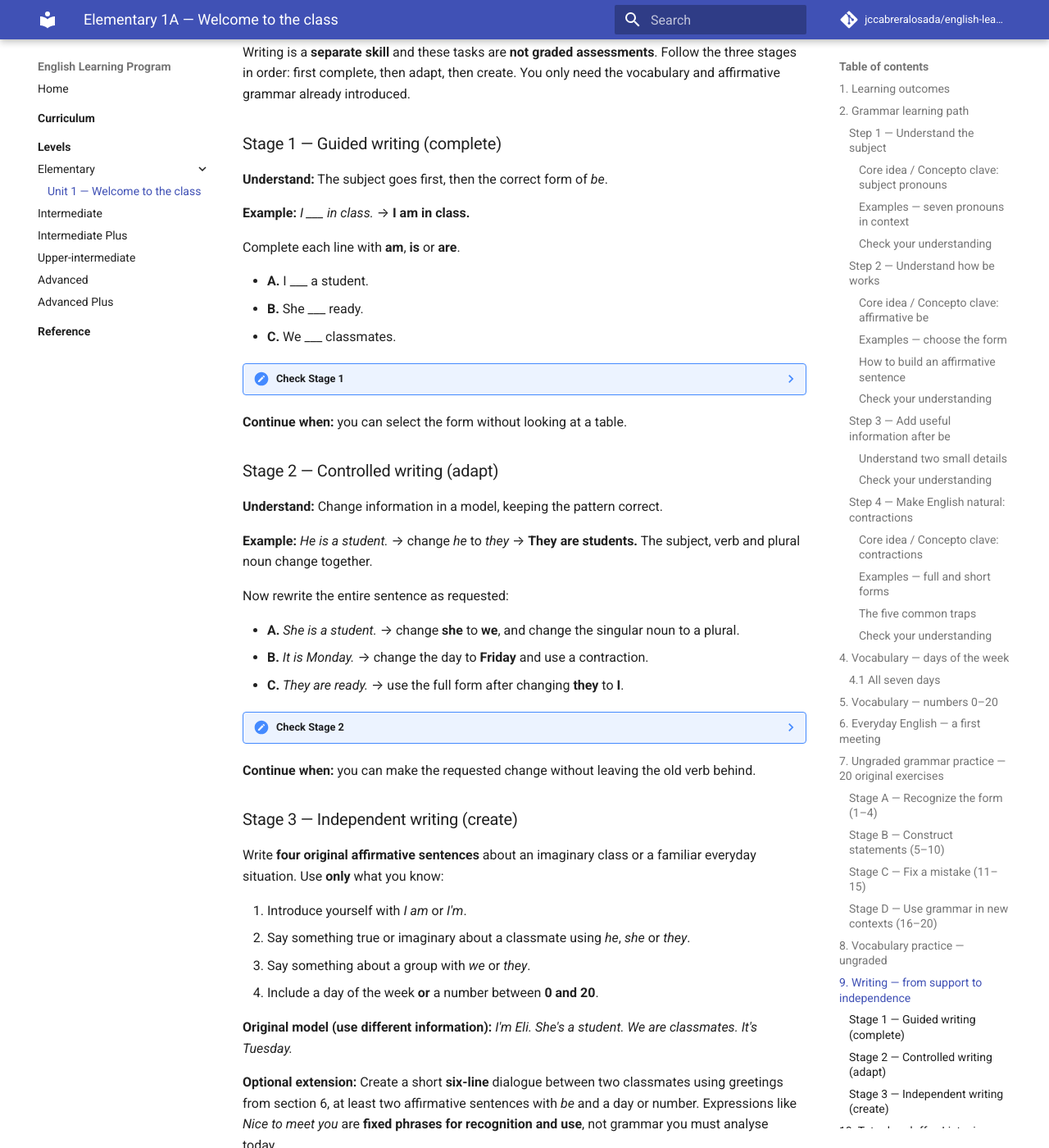
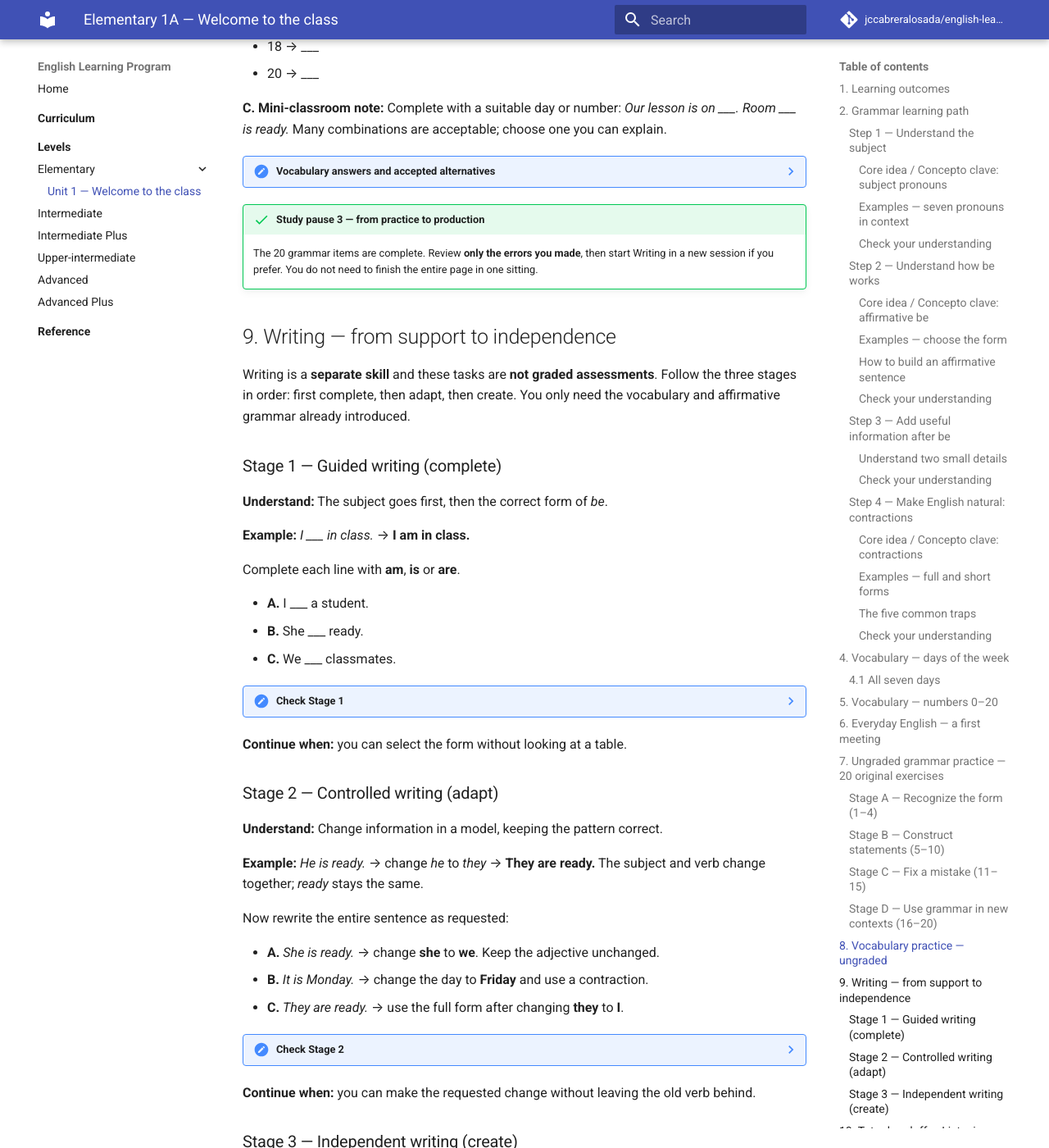
Before and after one commit to jccabreralosada/english-learning-course, an MkDocs documentation site: the page built from docs/elementary/unit_01/lesson_a.md, in a window 1280 px wide and 1400 px high, scrolled down 11651 px. Shown: the whole window at 82% size. Built offline with MkDocs 1.6.1 and Material for MkDocs 9.7.7, drawn with Linux system fonts in a browser that asks for light colours; comment, search, counter and statistics services are not loaded; some of the changed text lies outside the part shown.

Commit message:
fix(elementary): correct study reference, avoid premature plurals and add natural study breaks

```diff
--- a/docs/elementary/unit_01/lesson_a.md
+++ b/docs/elementary/unit_01/lesson_a.md
@@ -41,7 +41,7 @@ By the end, you should be able to:
 
 ## 2. Grammar learning path
 
-Work through these four steps in order. Each step has a **short example** and a **check** before you continue. The longer ungraded practice is in section 6.
+Work through these four steps in order. Each step has a **short example** and a **check** before you continue. The longer ungraded grammar practice is in section 7.
 
 ### Step 1 — Understand the subject
 
@@ -221,6 +221,9 @@ An affirmative statement becomes meaningful when we add information after the ve
 !!! info "What comes next?"
     **1B:** negatives and questions with *be*. **1C:** possessive adjectives. You can recognize fixed expressions that contain later structures, but you do **not** need to produce those grammar patterns in 1A.
 
+!!! success "Study pause 1 — check before moving on"
+    You have finished four short grammar steps. Without looking, say the seven subject pronouns, match each one to **am**, **is** or **are**, and make two new affirmative sentences. If this feels difficult, revisit **one step**, not the whole lesson. Take a break before Vocabulary if useful.
+
 ## 4. Vocabulary — days of the week
 
 ### 4.1 All seven days
@@ -308,6 +311,9 @@ These are natural **fixed expressions** for recognition and simple use. Do not t
 > **B:** Welcome to the class, Ana.
 
 *This is ...* is introduced as a useful **chunk**, not as a full lesson about demonstratives. Complex modal and phrasal-verb structures are deliberately deferred; familiar phrases are more useful at this stage.
+
+!!! success "Study pause 2 — vocabulary checkpoint"
+    Before the longer practice, name all seven days in order and write **zero, five, twelve, fifteen and twenty** correctly. Continue now or return in a separate study session.
 
 ## 7. Ungraded grammar practice — 20 original exercises
 
@@ -410,6 +416,9 @@ These do **not** count toward the 20 grammar exercises.
     **C:** Example: *Our lesson is on Wednesday. Room seven is ready.* Any correctly spelled day and any number appropriate to the context are valid; use a capital letter for the day.
 
 
+!!! success "Study pause 3 — from practice to production"
+    The 20 grammar items are complete. Review **only the errors you made**, then start Writing in a new session if you prefer. You do not need to finish the entire page in one sitting.
+
 ## 9. Writing — from support to independence
 
 Writing is a **separate skill** and these tasks are **not graded assessments**. Follow the three stages in order: first complete, then adapt, then create. You only need the vocabulary and affirmative grammar already introduced.
@@ -436,17 +445,17 @@ Complete each line with **am**, **is** or **are**.
 
 **Understand:** Change information in a model, keeping the pattern correct.
 
-**Example:** *He is a student.* → change *he* to *they* → **They are students.** The subject, verb and plural noun change together.
+**Example:** *He is ready.* → change *he* to *they* → **They are ready.** The subject and verb change together; *ready* stays the same.
 
 Now rewrite the entire sentence as requested:
 
-- **A.** *She is a student.* → change **she** to **we**, and change the singular noun to a plural.
+- **A.** *She is ready.* → change **she** to **we**. Keep the adjective unchanged.
 - **B.** *It is Monday.* → change the day to **Friday** and use a contraction.
 - **C.** *They are ready.* → use the full form after changing **they** to **I**.
 
 ??? note "Check Stage 2"
 
-    **A. We are students.** The subject is plural, so **are** and **students** fit.
+    **A. We are ready.** The subject changes to **we**, so the verb changes to **are**; the adjective stays the same.
     **B. It's Friday.** **It is** becomes **it's**; capitalize the day.
     **C. I am ready.** Changing the subject to **I** changes the verb to **am**.
 
```
